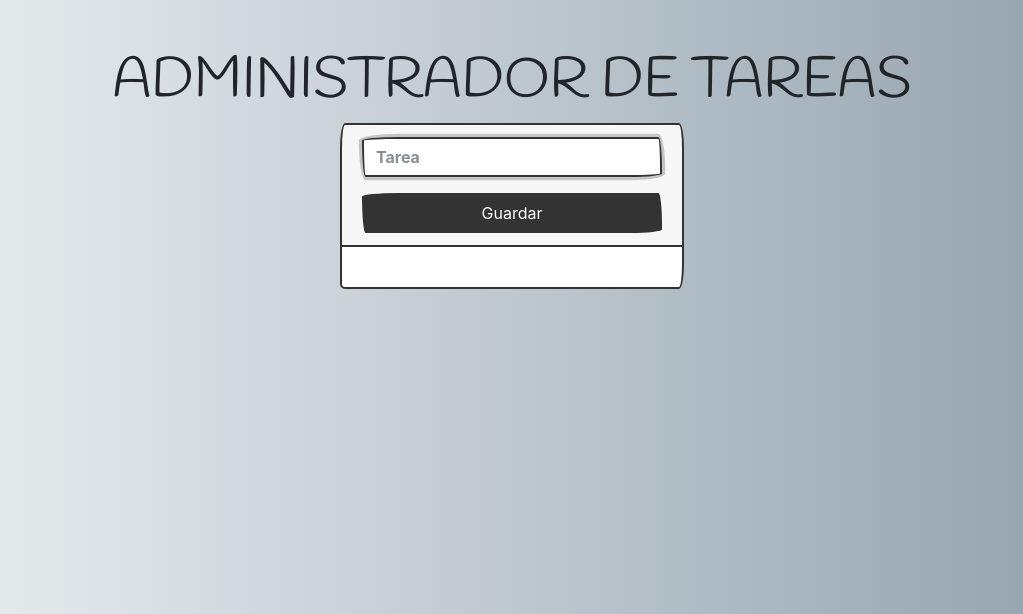
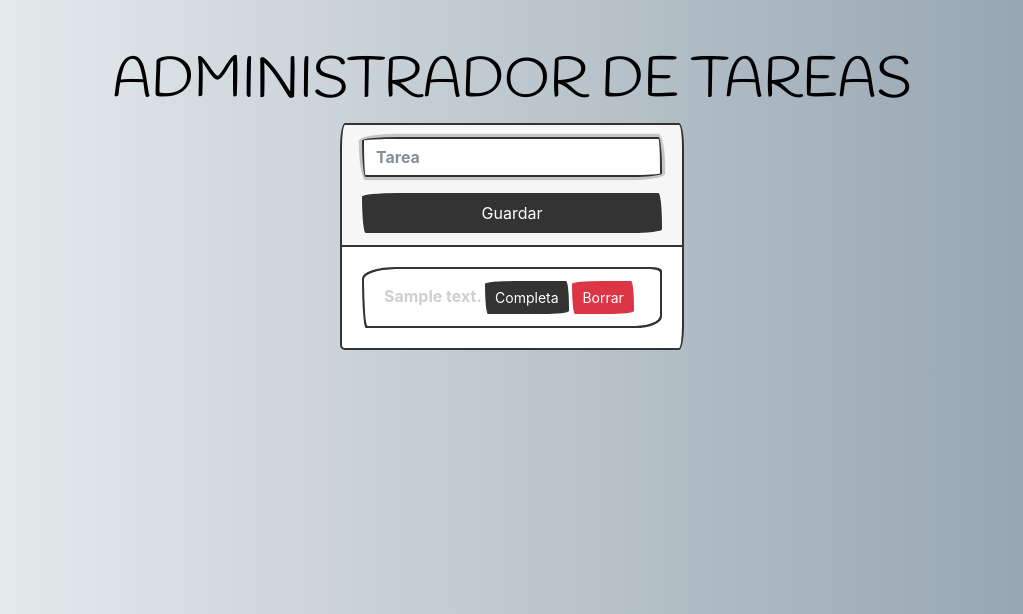
Before and after one commit to JoelBuenrostro/Administrador-de-tareas-con-Flask, a Flask app: page / in a window 1280 px wide. Shown: the top 614 px of the page, without its empty margins (128-1151 px from the left). Run offline with Flask 2, Linux system fonts and the light colour scheme; tables that the repository leaves empty hold one stand-in row (values such as "Sample post"); parts of the project's set-up code (start-up, migrations or seed data) failed here and were passed over; some libraries are stand-ins or nearby versions; some web fonts are replaced.

Commit message:
Se agrega la ruta para borrar tareas y marcalas como completadas

```diff
--- a/main.py
+++ b/main.py
@@ -1,9 +1,8 @@
-from flask import Flask, render_template, request
+from flask import Flask, render_template, request, url_for, redirect
 from flask_sqlalchemy import SQLAlchemy
 
 app = Flask(__name__)
-app.config['SQLALCHEMY_DATABASE_URI'] = 'sqlite://database/task.db'
-SQLALCHEMY_TRACK_MODIFICATIONS = False
+app.config['SQLALCHEMY_DATABASE_URI'] = 'sqlite:///database/tasks.db'
 db = SQLAlchemy(app)
 
 
@@ -14,16 +13,32 @@ class Task(db.Model):
 
 
 @app.route('/')
-def index():
-    return render_template("index.html")
+def home():
+    tasks = Task.query.all()
+    return render_template("index.html", tasks=tasks)
 
 
 @app.route("/create-task", methods=['POST'])
 def create():
-    task = Task(content=request.form['content'], done=False)
-    db.session.add(task)
+    new_task = Task(content=request.form['content'], done=False)
+    db.session.add(new_task)
     db.session.commit()
-    return 'Guardado'
+    return redirect(url_for('home'))
+
+
+@app.route("/done/<id>")
+def done(id):
+    task = Task.query.filter_by(id=int(id)).first()
+    task.done = not(task.done)
+    db.session.commit()
+    return redirect(url_for("home"))
+
+
+@app.route("/delete/<id>")
+def delete(id):
+    task = Task.query.filter_by(id=int(id)).delete()
+    db.session.commit()
+    return redirect(url_for("home"))
 
 
 if __name__ == "__main__":
--- a/static/style.css
+++ b/static/style.css
@@ -2,8 +2,14 @@ body {
     background: #8e9eab;
     background: -webkit-linear-gradient(to right, #eef2f3, #8e9eab);
     background: linear-gradient(to right, #eef2f3, #8e9eab);
+    color: #000;
 }
 
 .title {
     font-family: 'Handlee', cursive;
 }
+
+.done {
+    text-decoration. line-through;
+    color: #cfcfcf;
+}
--- a/templates/index.html
+++ b/templates/index.html
@@ -33,7 +33,15 @@
                          </form>
                      </div>
                      <div class="card-body">
-
+                         <ul class="list-group">
+                             {% for task in tasks %}
+                             <li class="list-group-item">
+                                 <spam class="{% if task.done %} done {% endif %}">{{task.content}}</spam>
+                                 <a href="/done/{{task.id}}" class="btn btn-primary btn-sm">Completa</a>
+                                 <a href="/delete/{{task.id}}" class="btn btn-danger btn-sm">Borrar</a>
+                             </li>
+                             {% endfor %}
+                         </ul>
                      </div>
                  </div>
              </div>
```
Also changed, not shown: database/task.db (deleted).
